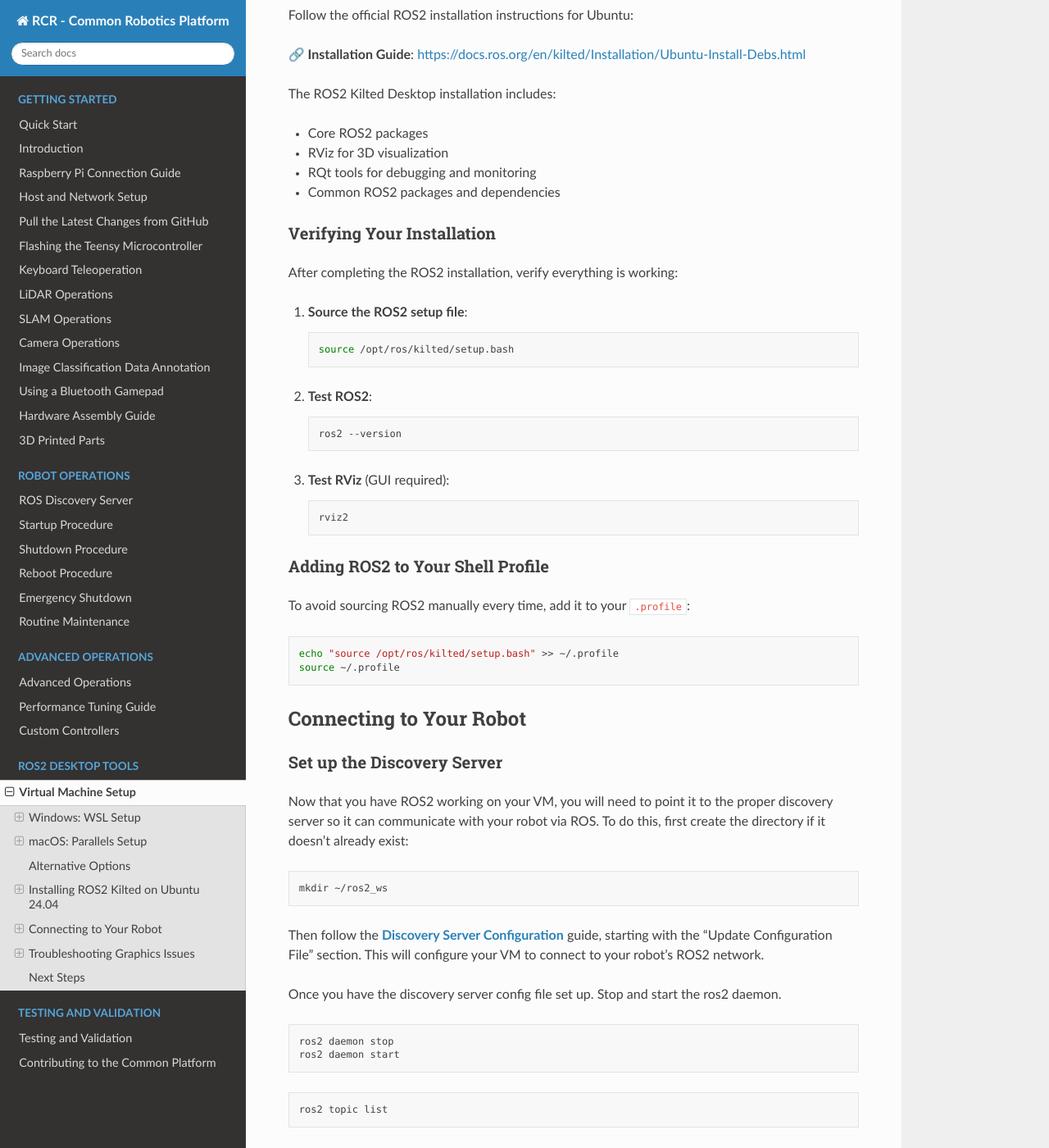
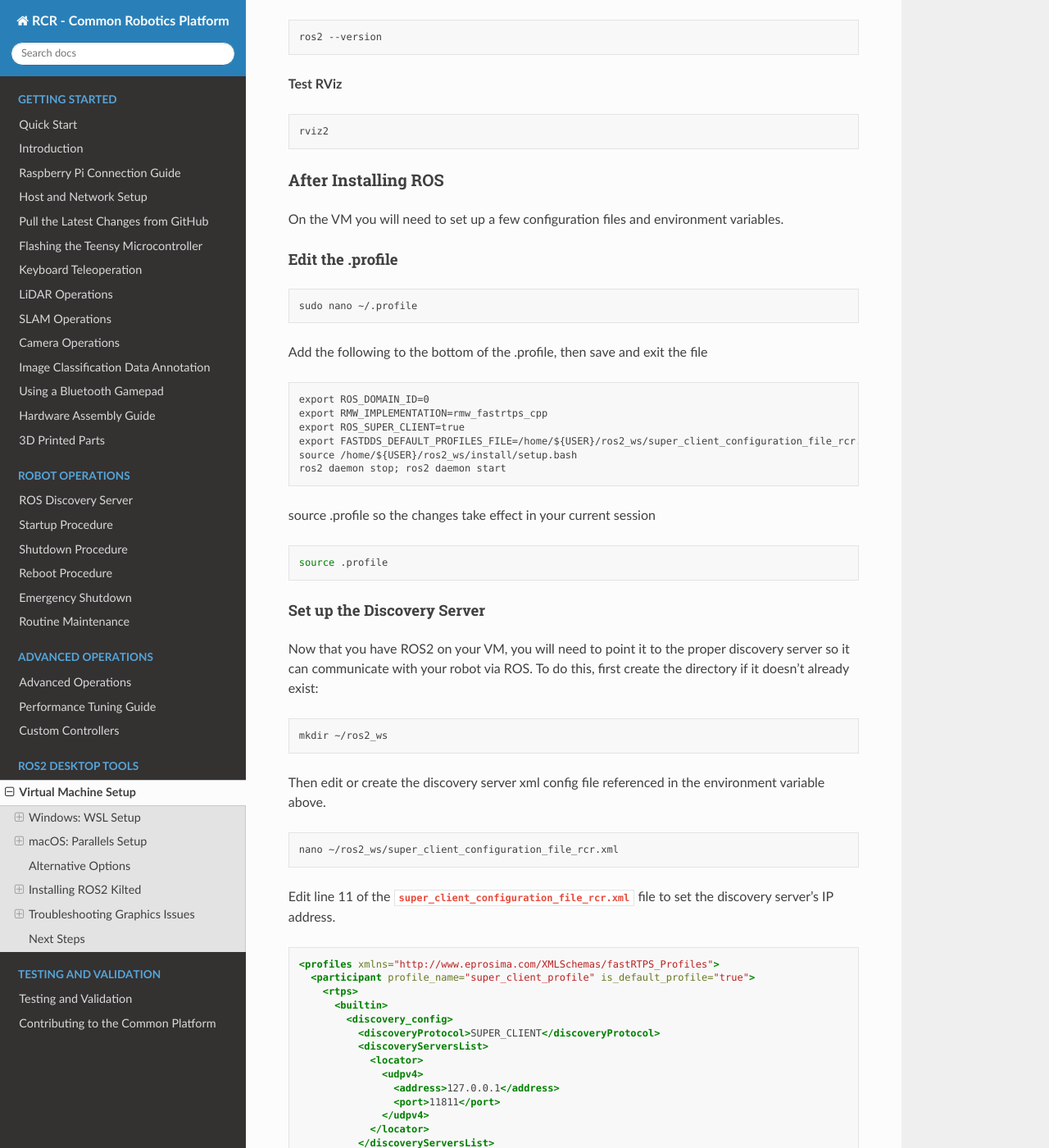
Before and after one commit to RoseCityRobotics/common_platform, a Sphinx documentation site: the page built from docs/source/virtual_machines/installing_vms.md, in a window 1280 px wide and 1400 px high, scrolled down 3136 px. Shown: the whole window at 82% size. Built offline with Sphinx 7.4.7 and the Read the Docs theme 3.1.0, drawn with Linux system fonts in a browser that asks for light colours; pages that are not in the unit, such as notebooks, are missing from menus; some of the changed text lies outside the part shown.

Commit message:
updating notes on vms

````diff
--- a/docs/source/virtual_machines/installing_vms.md
+++ b/docs/source/virtual_machines/installing_vms.md
@@ -52,19 +52,6 @@
    sudo apt update
    ```
 
-### Installing GUI Support for WSL
-
-To run graphical applications like RViz in WSL, you'll need to enable GUI support:
-
-1. **Ensure you're running WSL 2** (required for GUI apps):
-   ```bash
-   wsl --set-version Ubuntu-24.04 2
-   ```
-
-2. **Install a Windows X server** such as VcXsrv or use Windows 11's built-in WSLg (available by default on Windows 11).
-
-**Note:** WSLg on Windows 11 provides the best experience with automatic display forwarding. On Windows 10, you may need to configure X server settings manually.
-
 ## macOS: Parallels Setup
 
 Parallels Desktop is a powerful virtualization solution for macOS that provides excellent performance for running Ubuntu alongside macOS.
@@ -107,7 +94,7 @@
 
 **Note:** These alternatives are not officially documented or tested with this platform, but may work for your needs.
 
-## Installing ROS2 Kilted on Ubuntu 24.04
+## Installing ROS2 Kilted
 
 Once you have Ubuntu 24.04 running (via WSL, Parallels, or another method), you'll need to install ROS2 Kilted Desktop, which includes RViz and all the visualization tools you'll need.
 
@@ -125,51 +112,84 @@
 
 ### Verifying Your Installation
 
-After completing the ROS2 installation, verify everything is working:
-
-1. **Source the ROS2 setup file**:
-   ```bash
-   source /opt/ros/kilted/setup.bash
-   ```
-
-2. **Test ROS2**:
+**Test ROS2**
    ```bash
    ros2 --version
    ```
 
-3. **Test RViz** (GUI required):
+**Test RViz**
    ```bash
    rviz2
    ```
 
-### Adding ROS2 to Your Shell Profile
+### After Installing ROS
 
-To avoid sourcing ROS2 manually every time, add it to your `.profile`:
+On the VM you will need to set up a few configuration files and environment variables.
 
+#### Edit the .profile
 ```bash
-echo "source /opt/ros/kilted/setup.bash" >> ~/.profile
-source ~/.profile
+sudo nano ~/.profile
 ```
 
-## Connecting to Your Robot
+Add the following to the bottom of the .profile, then save and exit the file
+```
+export ROS_DOMAIN_ID=0
+export RMW_IMPLEMENTATION=rmw_fastrtps_cpp
+export ROS_SUPER_CLIENT=true
+export FASTDDS_DEFAULT_PROFILES_FILE=/home/${USER}/ros2_ws/super_client_configuration_file_rcr.xml
+source /home/${USER}/ros2_ws/install/setup.bash
+ros2 daemon stop; ros2 daemon start
+```
+source .profile so the changes take effect in your current session
+```bash
+source .profile
+```
 
-### Set up the Discovery Server
+#### Set up the Discovery Server
 
-Now that you have ROS2 working on your VM, you will need to point it to the proper discovery server so it can communicate with your robot via ROS. To do this, first create the directory if it doesn't already exist:
+Now that you have ROS2 on your VM, you will need to point it to the proper discovery server so it can communicate with your robot via ROS. To do this, first create the directory if it doesn't already exist:
 
 ```bash
 mkdir ~/ros2_ws
 ```
+Then edit or create the discovery server xml config file referenced in the environment variable above.
 
-Then follow the **[Discovery Server Configuration](../operations/discovery_server)** guide, starting with the "Update Configuration File" section. This will configure your VM to connect to your robot's ROS2 network.
+```bash
+nano ~/ros2_ws/super_client_configuration_file_rcr.xml
+```
 
-Once you have the discovery server config file set up. Stop and start the ros2 daemon.
+Edit line 11 of the **`super_client_configuration_file_rcr.xml`** file to set the discovery server's IP address.
+
+```xml
+<profiles xmlns="http://www.eprosima.com/XMLSchemas/fastRTPS_Profiles">
+  <participant profile_name="super_client_profile" is_default_profile="true">
+    <rtps>
+      <builtin>
+        <discovery_config>
+          <discoveryProtocol>SUPER_CLIENT</discoveryProtocol>
+          <discoveryServersList>
+            <locator>
+              <udpv4>
+                <address>127.0.0.1</address>
+                <port>11811</port>
+              </udpv4>
+            </locator>
+          </discoveryServersList>
+        </discovery_config>
+      </builtin>
+    </rtps>
+  </participant>
+</profiles>
+```
+
+Save the file above, then stop and start the ros2 daemon
 
 ```bash
 ros2 daemon stop
 ros2 daemon start
 ```
 
+Testing - check for ROS topics
 ```bash
 ros2 topic list
 ```
@@ -192,6 +212,10 @@
 ```bash
 ping 192.168.1.125 # for Joe's computer
 ```
+
+Other issues:
+- check firewalls - see here ### Windows Firewall Configuration
+- check your IP address on both your laptop and your VM - they should match. If not, see
 
 ## Troubleshooting Graphics Issues
 
````
